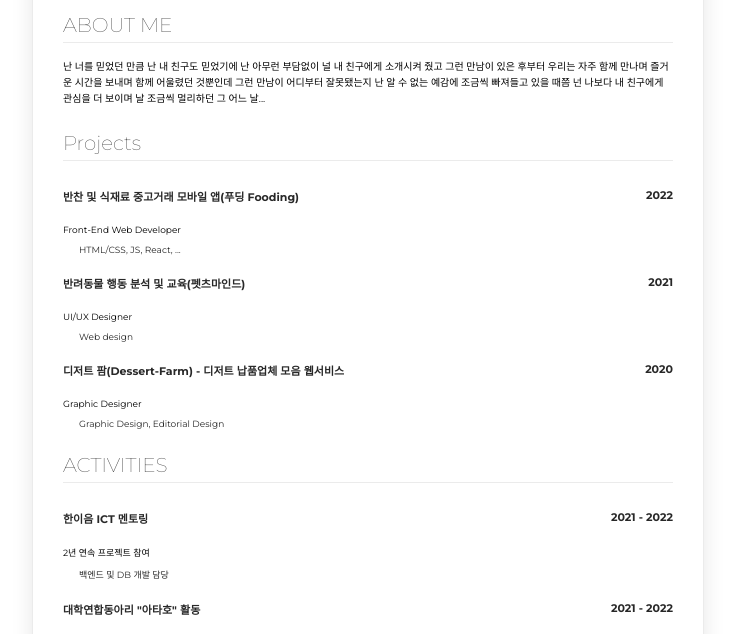
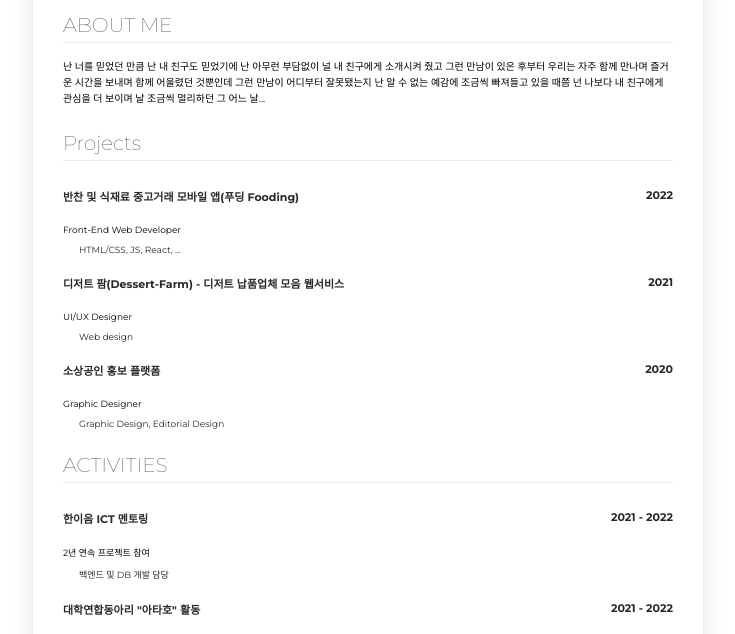
Before and after one commit to binarybard/resume_html, a plain HTML site: page index.html in a window 1280 px wide. Shown: the part 156-790 px from the top of the page, without its empty margins (272-1007 px from the left). Drawn offline with Linux system fonts and the light colour scheme.

Commit message:
Update index.html

```diff
--- a/index.html
+++ b/index.html
@@ -31,13 +31,13 @@
         <p class="desc-text">Front-End Web Developer</p>
         <p class="desc-subtext">HTML/CSS, JS, React, ...</p>
         <div class="float-wrap">
-          <p class="title-text">반려동물 행동 분석 및 교육(펫츠마인드) </p>
+          <p class="title-text">디저트 팜(Dessert-Farm) - 디저트 납품업체 모음 웹서비스 </p>
           <p class="year-text">2021</p>
         </div>
         <p class="desc-text">UI/UX Designer</p>
         <p class="desc-subtext">Web design</p>
         <div class="float-wrap">
-          <p class="title-text">디저트 팜(Dessert-Farm) - 디저트 납품업체 모음 웹서비스</p>
+          <p class="title-text">소상공인 홍보 플랫폼</p>
           <p class="year-text">2020</p>
         </div>
         <p class="desc-text">Graphic Designer</p>
```
